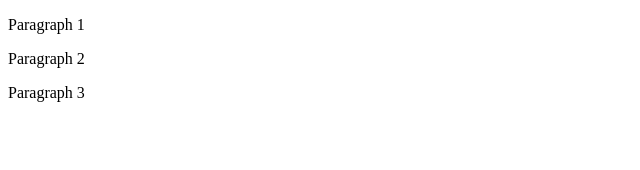
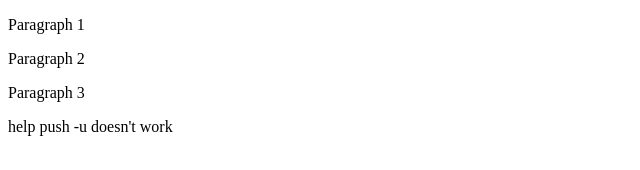
Before and after one commit to nico-ui/CourseaRepositoryDemo, a plain HTML site: page index.html in a window 1280 px wide. Shown: the whole page, without its empty margins (0-640 px from the left). Drawn offline with Linux system fonts and the light colour scheme.

Commit message:
Third commit push -u doesn't work

```diff
--- a/index.html
+++ b/index.html
@@ -8,6 +8,7 @@
 		<p>Paragraph 1</p>
 		<p>Paragraph 2</p>
 		<p>Paragraph 3</p>
+		<p>help push -u doesn't work</p>
 	</div>
 
 </body>
```
